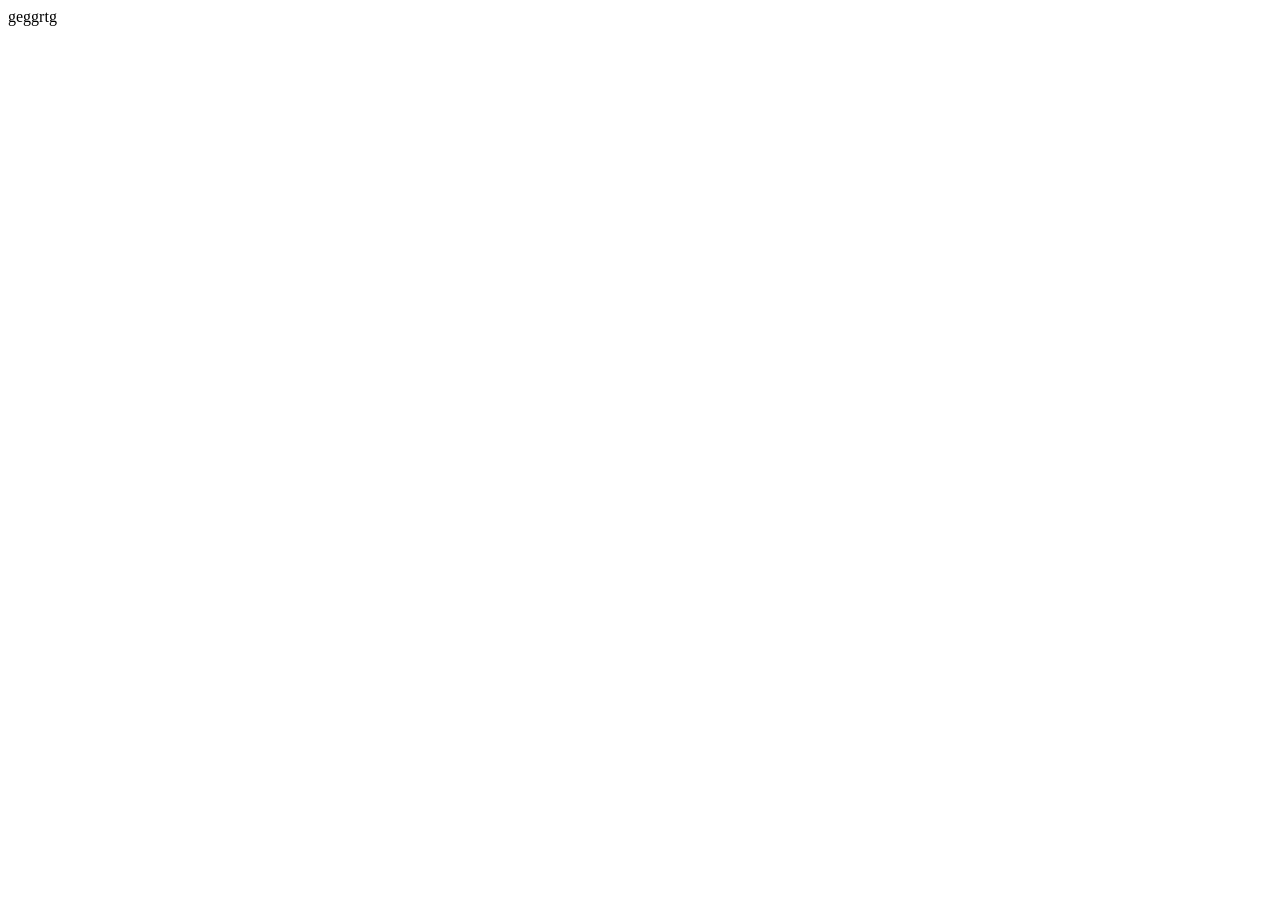
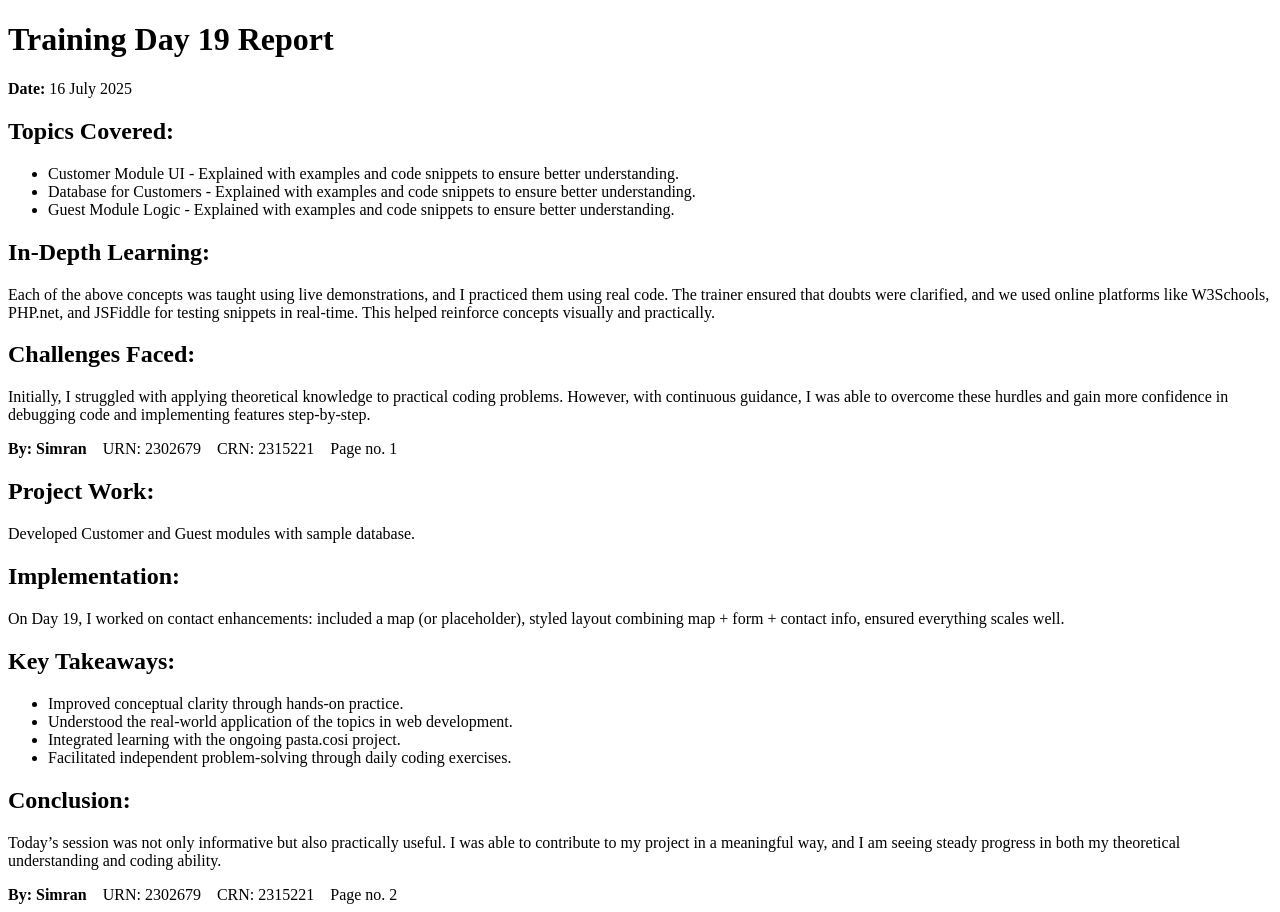
Before and after one commit to gurjotkaur2006/daily-dairy, a plain HTML site: page day 19.html in a window 1280 px wide. Before the commit the page ends 800 px from the top, so only its background shows below. Drawn offline with Linux system fonts and the light colour scheme.

Commit message:
Update day 19.html

```diff
--- a/day 19.html
+++ b/day 19.html
@@ -1 +1,54 @@
-geggrtg
+<!DOCTYPE html>
+<html>
+<head>
+    <title>Day 19 - Industrial Training Report</title>
+    <link rel="stylesheet" href="style.css">
+</head>
+<body>
+    <main>
+    <div class="container">
+        <h1>Training Day 19 Report</h1>
+        <p><strong>Date:</strong> 16 July 2025</p>
+
+        <h2>Topics Covered:</h2>
+        <ul>
+            <li>Customer Module UI - Explained with examples and code snippets to ensure better understanding.</li><li>Database for Customers - Explained with examples and code snippets to ensure better understanding.</li><li>Guest Module Logic - Explained with examples and code snippets to ensure better understanding.</li>
+        </ul>
+
+        <h2>In-Depth Learning:</h2>
+        <p>Each of the above concepts was taught using live demonstrations, and I practiced them using real code. The trainer ensured that doubts were clarified, and we used online platforms like W3Schools, PHP.net, and JSFiddle for testing snippets in real-time. This helped reinforce concepts visually and practically.</p>
+
+        <h2>Challenges Faced:</h2>
+        <p>Initially, I struggled with applying theoretical knowledge to practical coding problems. However, with continuous guidance, I was able to overcome these hurdles and gain more confidence in debugging code and implementing features step-by-step.</p>
+
+        <footer>
+            <strong>By: Simran </strong> &nbsp;&nbsp; URN: 2302679  &nbsp;&nbsp; CRN: 2315221 &nbsp;&nbsp; Page no. 1
+        </footer>
+    </div>
+    <div class="container">
+        <h2>Project Work:</h2>
+        <p>Developed Customer and Guest modules with sample database.</p>
+
+        <h2>Implementation:</h2>
+        <p>On Day 19, I worked on contact enhancements: included a map (or placeholder), styled layout combining map + form + contact info, ensured everything scales well.</p>
+
+        <h2>Key Takeaways:</h2>
+        <ul>
+
+        <li>Improved conceptual clarity through hands-on practice.</li>
+        <li>Understood the real-world application of the topics in web development.</li>
+        <li>Integrated learning with the ongoing pasta.cosi project.</li>
+        <li>Facilitated independent problem-solving through daily coding exercises.</li>
+
+        </ul>
+
+        <h2>Conclusion:</h2>
+        <p>Today’s session was not only informative but also practically useful. I was able to contribute to my project in a meaningful way, and I am seeing steady progress in both my theoretical understanding and coding ability.</p>
+
+        <footer>
+            <strong>By: Simran </strong> &nbsp;&nbsp; URN: 2302679 &nbsp;&nbsp; CRN: 2315221 &nbsp;&nbsp; Page no. 2
+        </footer>
+    </div>
+    </main>
+</body>
+</html>
```
